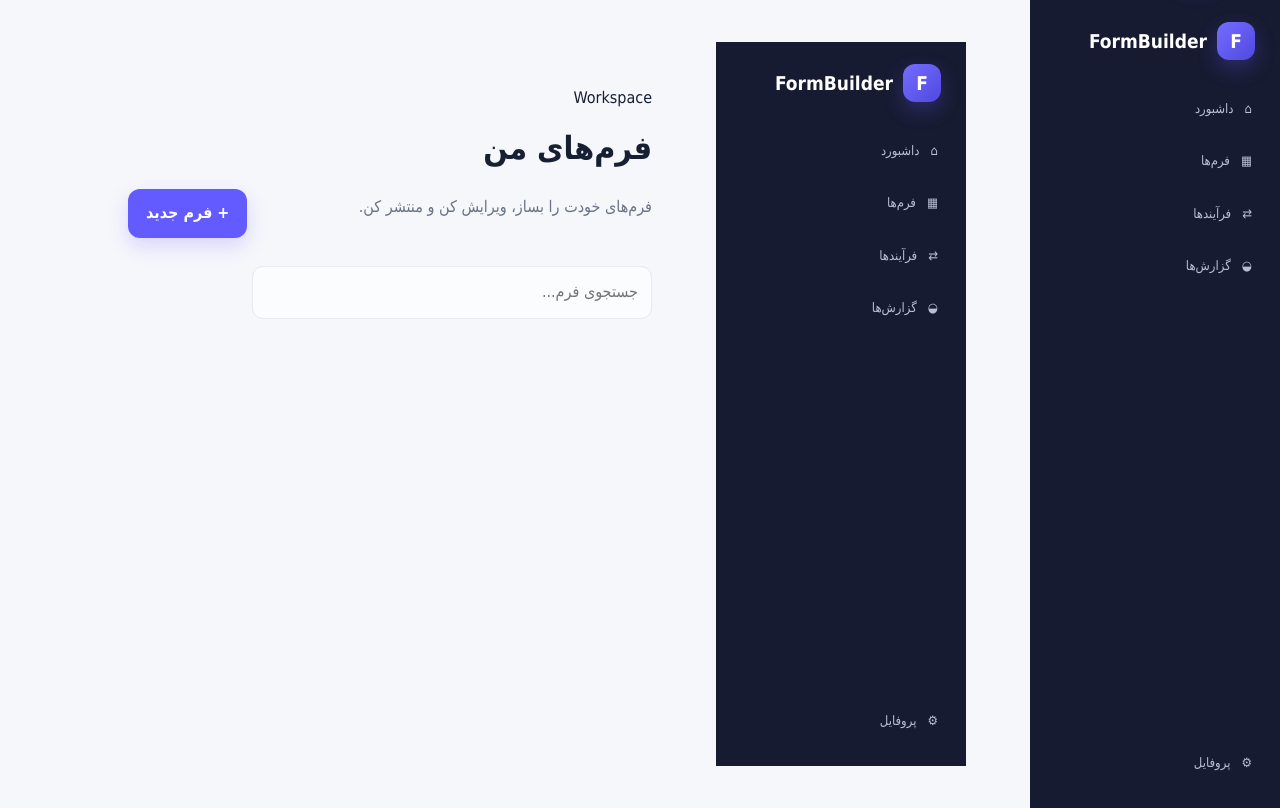
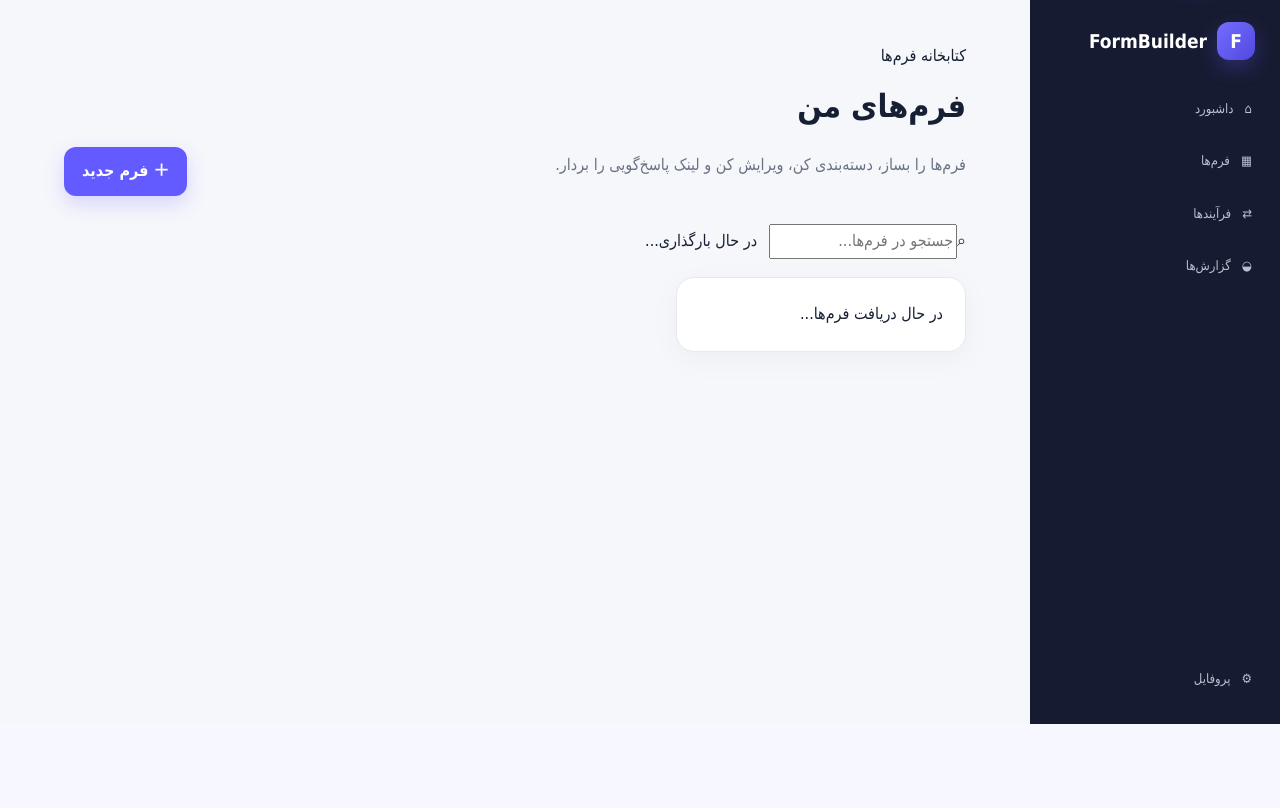
Before and after one commit to ShayanNsA/FormBuilder, a Django app: page /forms/ in a window 1280 px wide. Shown: the part 76-884 px from the top of the page. After the commit the page ends 800 px from the top, so only its background shows below. Run offline with Django 5.2, Linux system fonts and the light colour scheme; parts of the project's set-up code (start-up, migrations or seed data) failed here and were passed over.

Commit message:
Apply complete FormBuilder frontend package

```diff
--- a/templates/frontend/forms.html
+++ b/templates/frontend/forms.html
@@ -1 +1,4 @@
-{% extends "frontend/base.html" %}{% block title %}فرم‌ها | FormBuilder{% endblock %}{% block page %}forms{% endblock %}{% block body %}<div class="app-layout"><aside class="sidebar">{% include "frontend/partials/sidebar.html" %}</aside><main class="content"><div class="page-head"><div><span class="eyebrow">Workspace</span><h1>فرم‌های من</h1><p>فرم‌های خودت را بساز، ویرایش کن و منتشر کن.</p></div><a class="btn btn-primary" href="/forms/builder/">+ فرم جدید</a></div><div class="toolbar"><input id="form-search" class="search" placeholder="جستجوی فرم..."><div id="form-count" class="muted"></div></div><div id="forms-grid" class="cards-grid"></div></main></div>{% endblock %}
+{% extends "frontend/base.html" %}{% block title %}فرم‌های من | فرم‌ساز{% endblock %}{% block page %}forms{% endblock %}{% block body %}
+<div class="page-head"><div><span class="eyebrow">کتابخانه فرم‌ها</span><h1>فرم‌های من</h1><p>فرم‌ها را بساز، دسته‌بندی کن، ویرایش کن و لینک پاسخ‌گویی را بردار.</p></div><a class="btn btn-primary" href="/forms/builder/">＋ فرم جدید</a></div>
+<div class="toolbar"><label class="search-wrap"><span>⌕</span><input id="form-search" type="search" placeholder="جستجو در فرم‌ها..."></label><span class="result-count" id="form-count">در حال بارگذاری...</span></div><div id="forms-grid" class="cards-grid"><div class="panel loading-card">در حال دریافت فرم‌ها...</div></div>
+{% endblock %}
```
